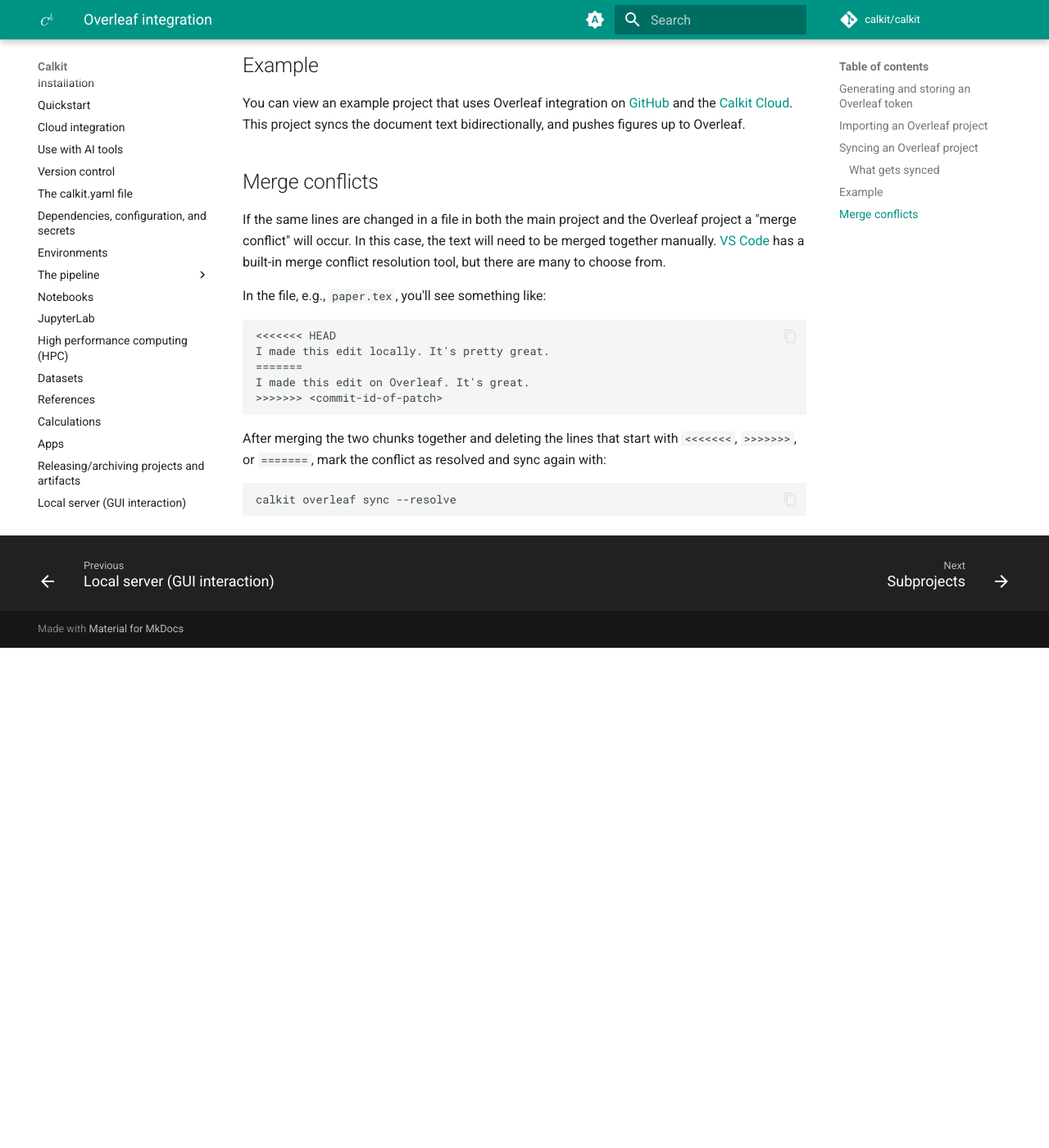
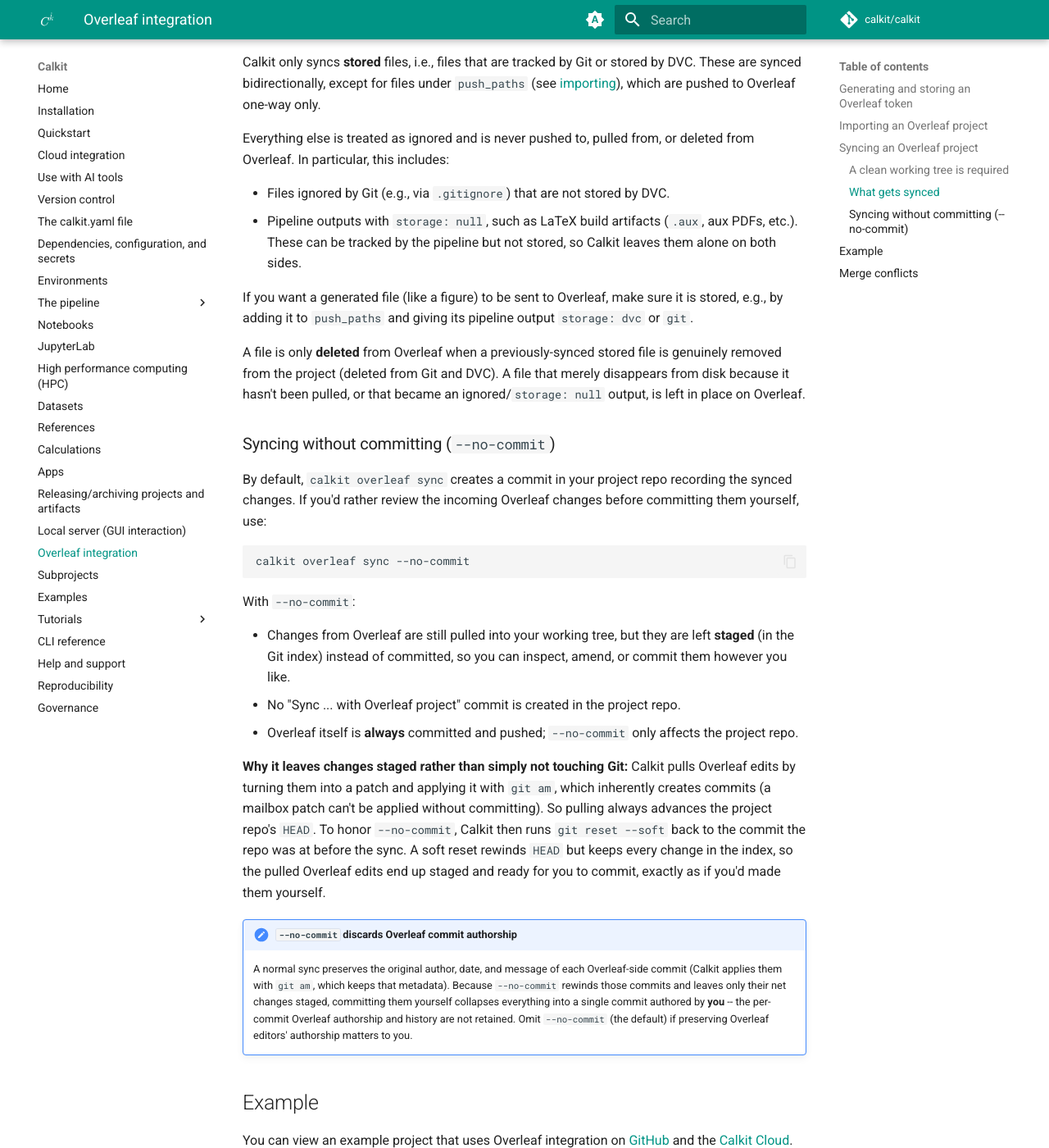
Before and after one commit to calkit/calkit, an MkDocs documentation site: the page built from docs/overleaf.md, in a window 1280 px wide and 1400 px high, scrolled down 1967 px. Shown: the whole window at 82% size. Built offline with MkDocs 1.6.1 and Material for MkDocs 9.7.7, drawn with Linux system fonts in a browser that asks for light colours; comment, search, counter and statistics services are not loaded; before the commit the page ends 2757 px from its top, so only the background shows below that; some of the changed text lies outside the part shown.

Commit message:
Update docs

````diff
--- a/docs/overleaf.md
+++ b/docs/overleaf.md
@@ -78,6 +78,31 @@
 commit and push those changes to the cloud with
 `calkit save -am "Run pipeline"`.
 
+### A clean working tree is required
+
+Syncing requires the synced folder to have no uncommitted changes.
+If there are any (staged or unstaged), Calkit raises an error like:
+
+```
+Uncommitted changes found in paper; please commit or stash them before
+syncing with Overleaf
+```
+
+This is because incoming Overleaf edits are applied to the synced path with
+`git am`, which operates on commits and refuses to run against a dirty working
+tree.
+Requiring a clean tree also keeps the sync recoverable: the commit you were on
+before the sync is a clean checkpoint, so Calkit can cleanly reset back to it
+(e.g., for [`--no-commit`](#syncing-without-committing-no-commit)) or abort a
+failed patch without entangling or losing your in-progress edits.
+
+To let Calkit commit your local changes for you before syncing instead of
+erroring, pass `--auto-commit`:
+
+```sh
+calkit overleaf sync --auto-commit
+```
+
 ### What gets synced
 
 Calkit only syncs **stored** files, i.e., files that are tracked by Git or
@@ -91,9 +116,9 @@
 In particular, this includes:
 
 - Files ignored by Git (e.g., via `.gitignore`) that are not stored by DVC.
-- DVC pipeline outputs with `storage: null`, such as LaTeX build artifacts
+- Pipeline outputs with `storage: null`, such as LaTeX build artifacts
   (`.aux`, aux PDFs, etc.).
-  These are tracked by the pipeline but not stored, so Calkit leaves them
+  These can be tracked by the pipeline but not stored, so Calkit leaves them
   alone on both sides.
 
 If you want a generated file (like a figure) to be sent to Overleaf, make
@@ -104,6 +129,49 @@
 is genuinely removed from the project (deleted from Git and DVC).
 A file that merely disappears from disk because it hasn't been pulled, or
 that became an ignored/`storage: null` output, is left in place on Overleaf.
+
+### Syncing without committing (`--no-commit`)
+
+By default, `calkit overleaf sync` creates a commit in your project repo
+recording the synced changes.
+If you'd rather review the incoming Overleaf changes before committing them
+yourself, use:
+
+```sh
+calkit overleaf sync --no-commit
+```
+
+With `--no-commit`:
+
+- Changes from Overleaf are still pulled into your working tree, but they are
+  left **staged** (in the Git index) instead of committed, so you can inspect,
+  amend, or commit them however you like.
+- No "Sync ... with Overleaf project" commit is created in the project repo.
+- Overleaf itself is **always** committed and pushed; `--no-commit` only
+  affects the project repo.
+
+**Why it leaves changes staged rather than simply not touching Git:**
+Calkit pulls Overleaf edits by turning them into a patch and applying it with
+`git am`, which inherently creates commits (a mailbox patch can't be applied
+without committing).
+So pulling always advances the project repo's `HEAD`.
+To honor `--no-commit`, Calkit then runs `git reset --soft` back to the commit
+the repo was at before the sync.
+A soft reset rewinds `HEAD` but keeps every change in the index, so the pulled
+Overleaf edits end up staged and ready for you to commit, exactly as if you'd
+made them yourself.
+
+<!-- prettier-ignore -->
+!!! note "`--no-commit` discards Overleaf commit authorship"
+    A normal sync preserves the original author, date, and message of each
+    Overleaf-side commit (Calkit applies them with `git am`, which keeps that
+    metadata).
+    Because `--no-commit` rewinds those commits and leaves only their net
+    changes staged, committing them yourself collapses everything into a
+    single commit authored by **you** -- the per-commit Overleaf authorship
+    and history are not retained.
+    Omit `--no-commit` (the default) if preserving Overleaf editors'
+    authorship matters to you.
 
 ## Example
 
````
Also changed, not shown: AGENTS.md (+5 -0 lines), docs/cli-reference.md (+8 -8 lines), 2 other files.
